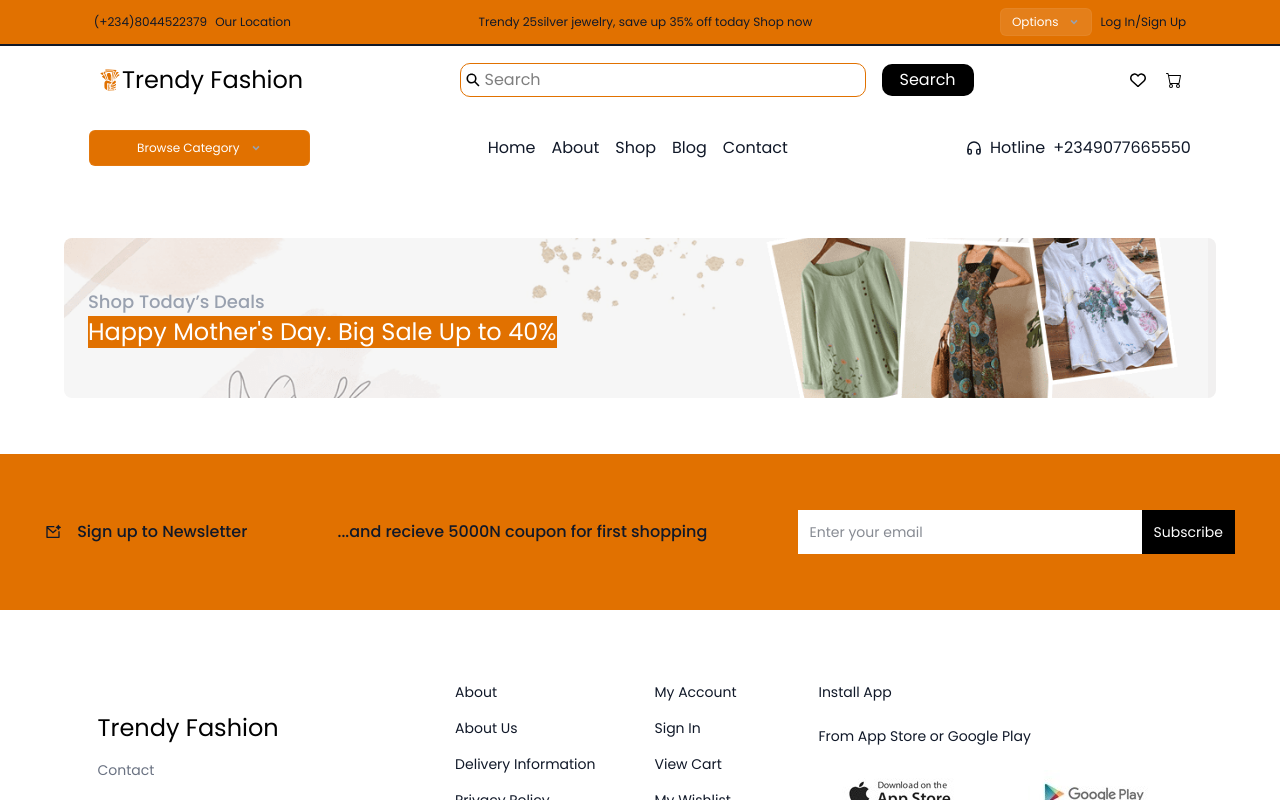
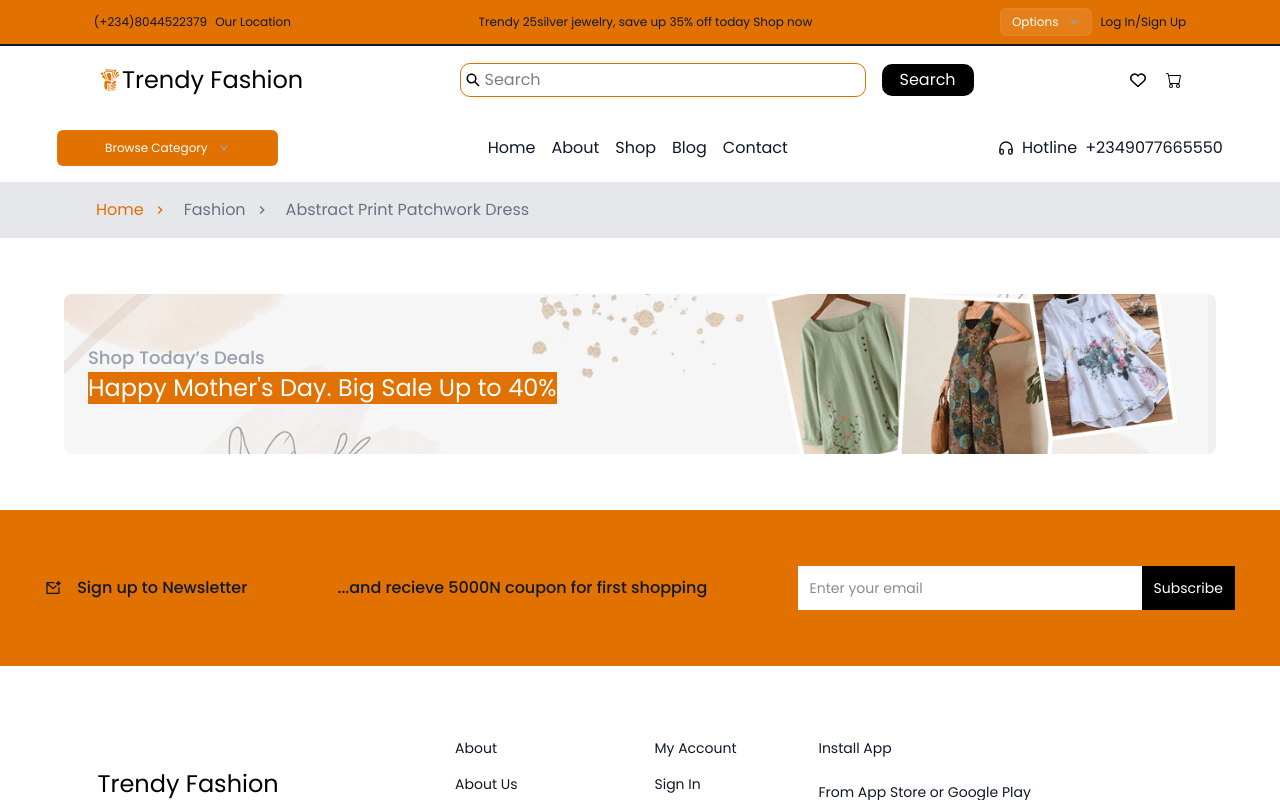
Before and after one commit to Amarachi-Codes/Trendy-fashion, a React (Vite) app in the folder trendyfashion/: page /product in a window 1280 px wide. Shown: the top 800 px of the page. Built offline with nearby package versions, Linux system fonts and the light colour scheme.

Commit message:
updated product nav

```diff
--- a/trendyfashion/src/Pages/Product/Product.tsx
+++ b/trendyfashion/src/Pages/Product/Product.tsx
@@ -4,6 +4,7 @@ import Newsletter from "../../components/Newsletter/Newsletter";
 import Footer from "../../components/Footer/Footer";
 import Reserved from "../../components/Reserved/Reserved";
 import TodaysDeals from "../../components/TodaysDeals/TodaysDeals";
+import ProductNav from "../../components/ProductNav/ProductNav";
 
 
 const Product = () => {
@@ -11,7 +12,9 @@ const Product = () => {
     <div>
         <HeaderTop/>
        <Navbar/>
+       <ProductNav category1="Home" category2="Fashion" category3="Abstract Print Patchwork Dress"/>
        <div className="max-w-6xl mx-auto">
+
         <TodaysDeals/>
        </div>
         <Newsletter/>
--- a/trendyfashion/src/components/Navbar/Navbar.css
+++ b/trendyfashion/src/components/Navbar/Navbar.css
@@ -7,7 +7,7 @@
     color: #000;
     justify-content: space-between;
     padding: 16px 98px;
-    position: sticky;
+
     top: 0;
   }
    .nav .logoWrapper{
@@ -106,6 +106,9 @@
   .displaynav {
     display: block;
   }
+  .nav{
+     position: sticky;
+  }
   }
   @media screen and (min-width:391px)and (max-width:767px) {
     .hamburger {
@@ -145,6 +148,9 @@
   .displaynav {
     display: block;
   }
+  .nav{
+     position: sticky;
+  }
 
   }
   @media screen and (max-width:910px) {
--- a/trendyfashion/src/components/ProductNav/ProductNav.tsx
+++ b/trendyfashion/src/components/ProductNav/ProductNav.tsx
@@ -1,9 +1,24 @@
+import { NavLink } from "react-router-dom";
+import { MdOutlineKeyboardArrowRight } from "react-icons/md";
 
+interface IProduct{
+    category1: string;
+    category2:string;
+    category3:string;
+}
 
-const ProductNav = () => {
+const ProductNav = ({category1,category2,category3}:IProduct) => {
   return (
     <div>
+      <div>
+        <ul className="flex items-center justify-start gap-4 text-sm sm:text-base px-6 py-4 sm:px-24 text-gray-500 bg-gray-200 ">
+                       <div className="flex gap-2 items-center text-amber-600"> <NavLink to={"/"}>{category1}</NavLink> <MdOutlineKeyboardArrowRight /></div>
+                       <div className="flex gap-2 items-center" ><NavLink to={""}>{category2}</NavLink> <MdOutlineKeyboardArrowRight /></div>
+                        <NavLink to={"/signin"}>{category3}</NavLink>
 
+                    </ul>
+
+      </div>
     </div>
   )
 }
--- a/trendyfashion/src/components/UnderNav/UnderNav.tsx
+++ b/trendyfashion/src/components/UnderNav/UnderNav.tsx
@@ -6,7 +6,7 @@ import { FiHeadphones } from "react-icons/fi";
 const UnderNav = () => {
     const [open, setOpen] = useState(false);
   return (
-    <div className="hidden sm:flex items-center justify-around py-4 ">
+    <div className="hidden sm:flex sm:sticky top-0 items-center justify-around py-4 gap-24 bg-white z-50 ">
       {/* Dropdown menu */}
                  <div className="relative inline-block text-left">
             <button
```
